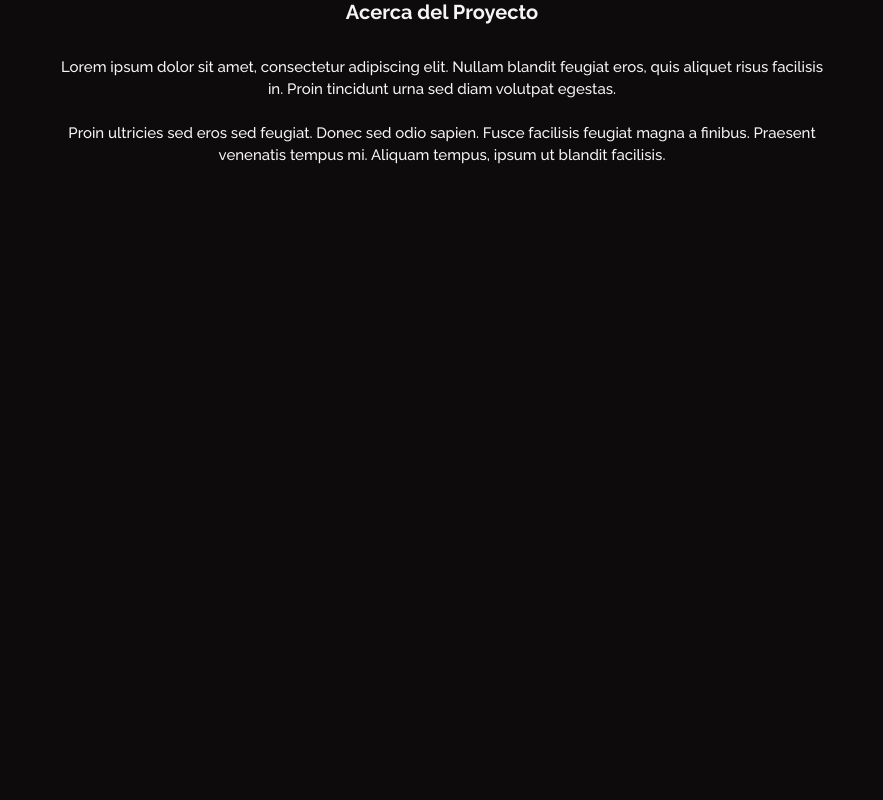
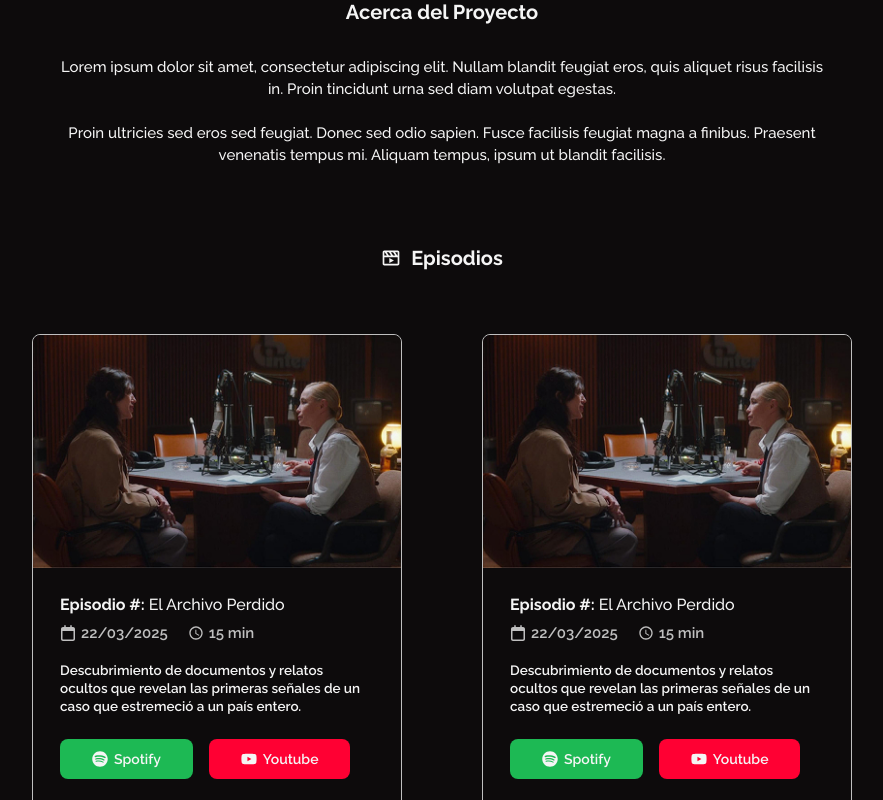
Before and after one commit to FazeElian/expediente-garavito-tnt, a React (Vite) app: page / in a window 1280 px wide. Shown: the part 1383-2183 px from the top of the page, without its empty margins (198-1081 px from the left). Before the commit the page ends 1629 px from the top, so only its background shows below. Built offline with nearby package versions, Linux system fonts and the light colour scheme.

Commit message:
add: Episodes gallery section

```diff
--- a/src/App.tsx
+++ b/src/App.tsx
@@ -2,6 +2,7 @@
 import { Header } from "./components/Header"
 import { Banner } from "./components/Banner"
 import { About } from "./components/About"
+import { EpisodesGallery } from "./components/EpisodesGallery"
 
 function App() {
   return (
@@ -9,6 +10,7 @@ function App() {
       <Header />
       <Banner />
       <About />
+      <EpisodesGallery />
     </>
   )
 }
--- /dev/null
+++ b/src/assets/css/components/Episodes.css
@@ -0,0 +1,185 @@
+.episodes-gallery {
+    display: flex;
+    width: 100%;
+    height: auto;
+    flex-wrap: wrap;
+    gap: 7rem;
+    margin: 4rem 0 3rem;
+    align-items: center;
+    justify-content: center;
+    padding: 0 12rem 0;
+}
+
+    .episode-card {
+        display: flex;
+        flex: 100%;
+        max-width: 390px;
+        height: auto;
+        flex-direction: column;
+        font-family: var(--font-raleway);
+        border-radius: 10px;
+        border: 1px solid var(--color-gray);
+    }
+
+        .episode-img {
+            display: flex;
+            width: 100%;
+        }
+
+            .episode-img img {
+                width: 100%;
+                border-radius: 10px 10px 0 0;
+            }
+
+        .episode-txt {
+            display: flex;
+            width: 100%;
+            height: auto;
+            flex-direction: column;
+            padding: 27px;
+        }
+
+            .episode-txt h2 {
+                font-size: 18px;
+                font-weight: 500;
+            }
+
+            .episode-txt h2,
+            .episode-txt p {
+                color: var(--color-white);
+            }
+
+            .episode-txt p {
+                font-size: 14px;
+                margin-top: 1.2rem;
+                line-height: 18px;
+                font-weight: 550;
+            }
+
+            .episode-txt-extra {
+                display: flex;
+                width: 100%;
+                height: auto;
+                margin-top: 10px;
+                color: var(--color-gray) !important;
+                font-size: 16px;
+                font-weight: 550;
+                gap: 20px;
+            }
+
+                .episode-txt-extra svg {
+                    width: 17px;
+                    height: 17px;
+                }
+
+            .episode-txt-date,
+            .episode-txt-duration {
+                display: flex;
+                width: auto;
+                height: auto;
+                gap: 5px;
+                align-items: center;
+            }
+
+            .episode-btns {
+                display: flex;
+                width: 100%;
+                height: auto;
+                gap: 1rem;
+                margin: 1.7rem 0 1rem;
+            }
+
+                .btn-episode {
+                    display: flex;
+                    width: auto;
+                    height: auto;
+                    padding: 12px 2rem 12px;
+                    text-decoration: none;
+                    color: var(--color-white);
+                    font-weight: 600;
+                    border-radius: 8px;
+                    gap: 6px;
+                    align-items: center;
+                    justify-content: center;
+                    font-size: 16px;
+                }
+
+                    .btn-episode svg {
+                        width: 17px;
+                        height: 17px;
+                    }
+
+                    .btn-episode--spotify {
+                        background-color: var(--color-green-spotify);
+                    }
+
+                    .btn-episode--youtube {
+                        background-color: var(--color-red-youtube);
+                    }
+
+/* Responsive 1440px */
+@media screen and (max-width: 1440px) {
+    .episodes-gallery {
+        gap: 5rem;
+    }
+
+    .episode-card {
+        max-width: 370px;
+        border-radius: 8px;
+    }
+
+    .episode-card img {
+        border-radius: 8px 8px 0 0;
+    }
+
+    .episode-txt h2 {
+        font-size: 16px;
+    }
+
+    .episode-txt p {
+        font-size: 13.5px;
+    }
+
+    .episode-txt-extra {
+        font-size: 15px;
+    }
+
+    .episode-txt-extra svg,
+    .btn-episode svg {
+        width: 16px;
+        height: 16px;
+    }
+
+    .episode-btns {
+        margin: 1.5rem 0 12px;
+    }
+
+    .btn-episode {
+        font-size: 14px;
+    }
+}
+
+/* Responsive 1280px */
+@media screen and (max-width: 1280px) {
+    .episodes-gallery {
+        padding: 0 8rem 0;
+    }
+}
+
+/* Responsive 425px */
+@media screen and (max-width: 425px) {
+    .episodes-gallery {
+        gap: 3rem;
+        margin: 2.5rem 0 3rem;
+    }
+
+    .episode-card {
+        max-width: 300px;
+        min-width: 300px;
+    }
+
+    .btn-episode {
+        width: 50%;
+        padding: 12px 0 12px;
+    }
+}
--- a/src/assets/css/components/TitleSection.css
+++ b/src/assets/css/components/TitleSection.css
@@ -10,6 +10,7 @@
     font-weight: 650;
     font-size: 22px;
     margin-bottom: 2rem;
+    gap: 10px;
 }
 
 /* Responsive 1440px */
--- /dev/null
+++ b/src/components/EpisodeCard.tsx
@@ -0,0 +1,46 @@
+// Episode example img
+import EpisodeImg from "../assets/img/Episode.jpg";
+
+// React icons
+import { FaRegCalendar } from "react-icons/fa6";
+import { MdOutlineWatchLater } from "react-icons/md";
+import { FaSpotify, FaYoutube } from "react-icons/fa";
+
+const EpisodeCard = () => {
+    return (
+        <div className="episode-card">
+            <div className="episode-img">
+                <img src={EpisodeImg} alt="" />
+            </div>
+            <div className="episode-txt">
+                <h2><b>Episodio #: </b>El Archivo Perdido</h2>
+                <div className="episode-txt-extra">
+                    <div className="episode-txt-date">
+                        <FaRegCalendar />
+                        22/03/2025
+                    </div>
+                    <div className="episode-txt-duration">
+                        <MdOutlineWatchLater />
+                        15 min
+                    </div>
+                </div>
+                <p>
+                    Descubrimiento de documentos y relatos ocultos que revelan las primeras
+                    señales de un caso que estremeció a un país entero.
+                </p>
+                <div className="episode-btns">
+                    <a href="#" className="btn-episode btn-episode--spotify">
+                        <FaSpotify />
+                        Spotify
+                    </a>
+                    <a href="#" className="btn-episode btn-episode--youtube">
+                        <FaYoutube />
+                        Youtube
+                    </a>
+                </div>
+            </div>
+        </div>
+    )
+}
+
+export { EpisodeCard }
--- /dev/null
+++ b/src/components/EpisodesGallery.tsx
@@ -0,0 +1,30 @@
+// Styles
+import "../assets/css/components/Episodes.css";
+
+// Components for this one
+import { TitleSection } from "./TitleSection"
+import { EpisodeCard } from "./EpisodeCard";
+
+// React icons
+import { BiMoviePlay } from "react-icons/bi";
+
+const EpisodesGallery = () => {
+    return (
+        <>
+            <TitleSection
+                icon={<BiMoviePlay />}
+                text="Episodios"
+            />
+            <section className="episodes-gallery">
+                <EpisodeCard />
+                <EpisodeCard />
+                <EpisodeCard />
+                <EpisodeCard />
+                <EpisodeCard />
+                <EpisodeCard />
+            </section>
+        </>
+    )
+}
+
+export { EpisodesGallery }
--- a/src/components/TitleSection.tsx
+++ b/src/components/TitleSection.tsx
@@ -3,7 +3,7 @@ import "../assets/css/components/TitleSection.css";
 
 // Props type
 type TitleSectionProps = {
-    icon: string,
+    icon: React.ReactElement,
     text: string
 }
 
```
Also changed, not shown: src/assets/img/Episode.jpg (added).
